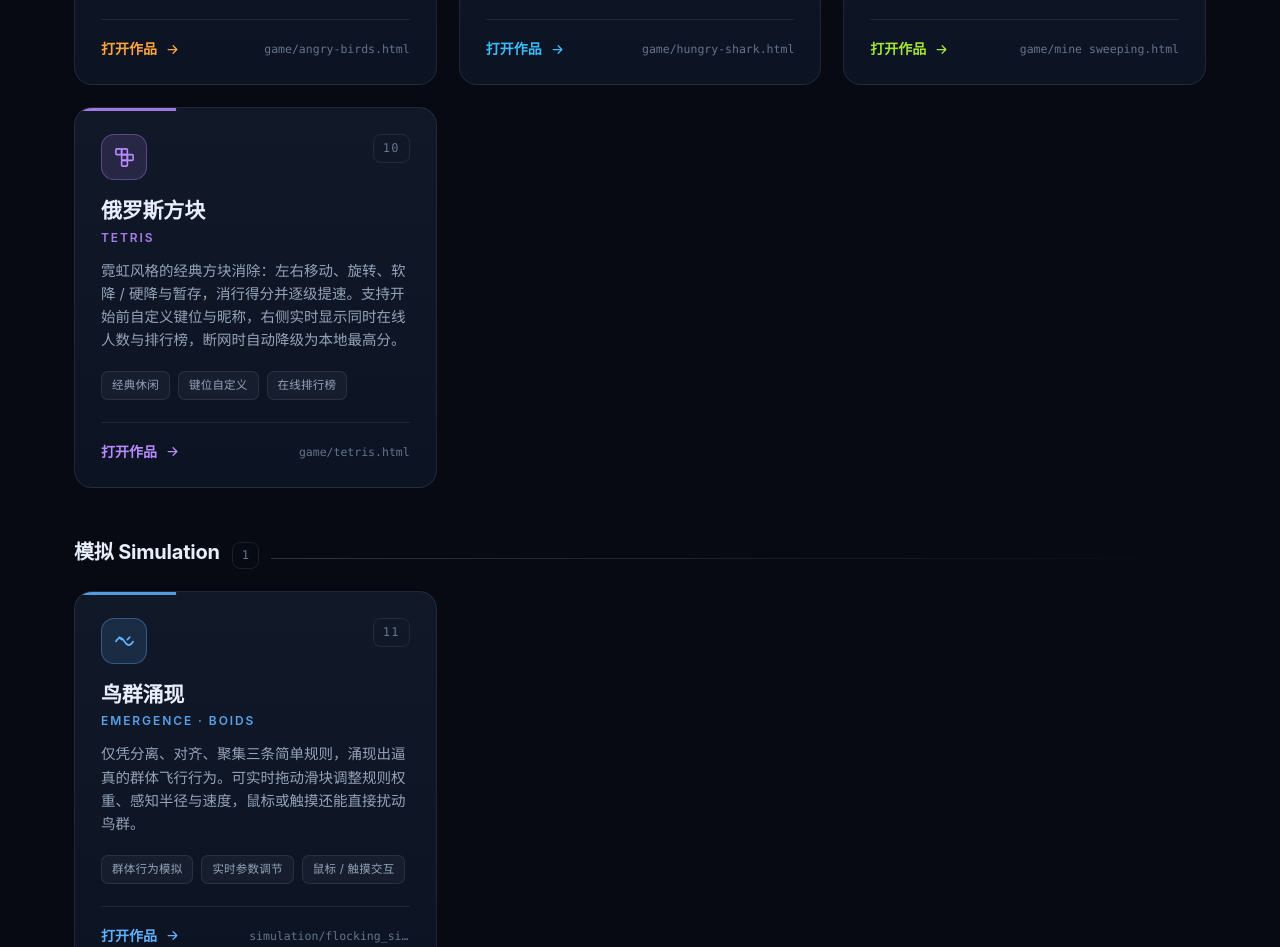
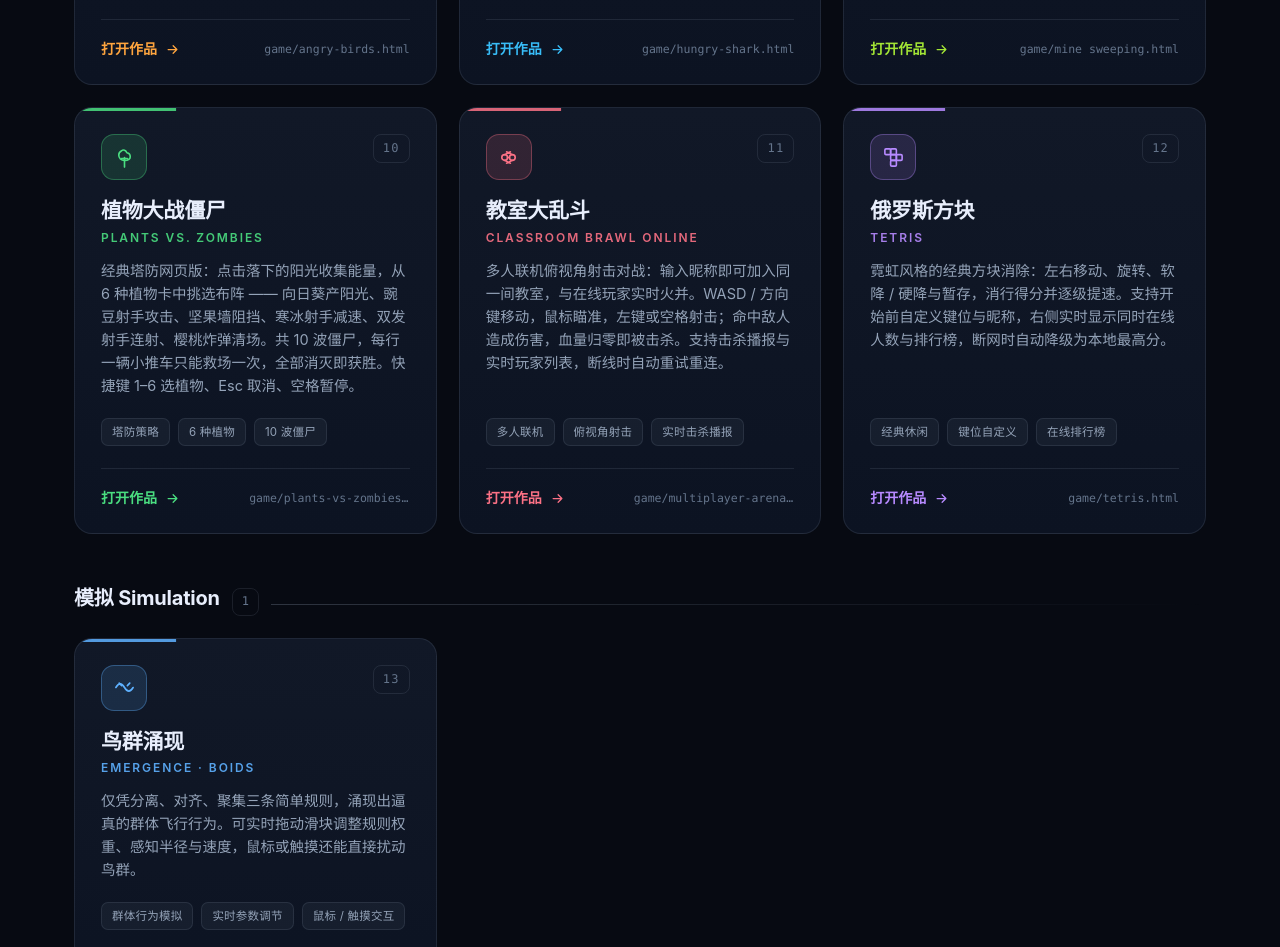
Before and after one commit to Niels2006/showroom, a plain HTML site: page index.html in a window 1280 px wide. Shown: the part 1853-2800 px from the top of the page. Drawn offline with Linux system fonts and the light colour scheme.

Commit message:
Add Plants vs. Zombies and Classroom Brawl cards to gallery

```diff
--- a/index.html
+++ b/index.html
@@ -29,6 +29,8 @@
     --accent-j:#a3e635;
     --accent-k:#f2a93b;
     --accent-l:#7cc4ff;
+    --accent-m:#4ade80;
+    --accent-n:#fb7185;
   }
 
   *{box-sizing:border-box;margin:0;padding:0}
@@ -408,6 +410,9 @@
   .card:nth-child(7){animation-delay:.41s}
   .card:nth-child(8){animation-delay:.47s}
   .card:nth-child(9){animation-delay:.53s}
+  .card:nth-child(10){animation-delay:.59s}
+  .card:nth-child(11){animation-delay:.65s}
+  .card:nth-child(12){animation-delay:.71s}
 
   @media (max-width:640px){
     header.hero{padding:60px 0 34px}
@@ -438,16 +443,16 @@
       街机游戏、物理弹射、深海生存、多人对战、群体行为模拟，以及可离线研习的 3D 电子学与机械课程 —— 点开即可体验。
     </p>
     <div class="hero-meta">
-      <div class="stat"><b>13</b><span>件作品</span></div>
+      <div class="stat"><b>15</b><span>件作品</span></div>
       <div class="stat"><b>3</b><span>个分类</span></div>
-      <div class="stat"><b>12</b><span>纯前端 · 免安装</span></div>
+      <div class="stat"><b>14</b><span>纯前端 · 免安装</span></div>
     </div>
   </header>
 
   <!-- ══════════ 游戏 ══════════ -->
   <div class="section-head">
     <h2>游戏 Game</h2>
-    <span class="count">10</span>
+    <span class="count">12</span>
     <div class="line"></div>
   </div>
 
@@ -725,6 +730,66 @@
       </div>
     </a>
 
+    <!-- 植物大战僵尸 -->
+    <a class="card" href="game/plants-vs-zombies.html" target="_blank" rel="noopener" style="--accent:var(--accent-m)">
+      <div class="card-top">
+        <div class="icon">
+          <svg viewBox="0 0 24 24" fill="none" stroke="currentColor" stroke-width="1.7" stroke-linecap="round" stroke-linejoin="round">
+            <path d="M12 22v-7"/>
+            <path d="M12 15c-3.5 0-6-2.2-6-5.5 0-2 1.2-3.6 3-4.5C10.8 3.2 13.4 4.5 14.5 7c2 .4 3.5 2 3.5 4.2C18 14 15.5 15 12 15Z"/>
+            <path d="M12 15v-3M9 13h6"/>
+          </svg>
+        </div>
+        <span class="card-index">10</span>
+      </div>
+      <h3>植物大战僵尸<span class="en">Plants vs. Zombies</span></h3>
+      <p class="desc">
+        经典塔防网页版：点击落下的阳光收集能量，从 6 种植物卡中挑选布阵 —— 向日葵产阳光、豌豆射手攻击、坚果墙阻挡、寒冰射手减速、双发射手连射、樱桃炸弹清场。共 10 波僵尸，每行一辆小推车只能救场一次，全部消灭即获胜。快捷键 1–6 选植物、Esc 取消、空格暂停。
+      </p>
+      <div class="tags">
+        <span class="tag">塔防策略</span>
+        <span class="tag">6 种植物</span>
+        <span class="tag">10 波僵尸</span>
+      </div>
+      <div class="card-foot">
+        <span class="open-link">
+          打开作品
+          <svg viewBox="0 0 24 24" fill="none" stroke="currentColor" stroke-width="2" stroke-linecap="round" stroke-linejoin="round"><path d="M5 12h14M13 6l6 6-6 6"/></svg>
+        </span>
+        <span class="path">game/plants-vs-zombies.html</span>
+      </div>
+    </a>
+
+    <!-- 教室大乱斗 -->
+    <a class="card" href="game/multiplayer-arena.html" target="_blank" rel="noopener" style="--accent:var(--accent-n)">
+      <div class="card-top">
+        <div class="icon">
+          <svg viewBox="0 0 24 24" fill="none" stroke="currentColor" stroke-width="1.7" stroke-linecap="round" stroke-linejoin="round">
+            <circle cx="8" cy="12" r="3"/>
+            <circle cx="16" cy="12" r="3"/>
+            <path d="M11 12h2M8 9l6-3M16 9l-6-3M8 15l6 3M16 15l-6 3"/>
+          </svg>
+        </div>
+        <span class="card-index">11</span>
+      </div>
+      <h3>教室大乱斗<span class="en">Classroom Brawl Online</span></h3>
+      <p class="desc">
+        多人联机俯视角射击对战：输入昵称即可加入同一间教室，与在线玩家实时火并。WASD / 方向键移动，鼠标瞄准，左键或空格射击；命中敌人造成伤害，血量归零即被击杀。支持击杀播报与实时玩家列表，断线时自动重试重连。
+      </p>
+      <div class="tags">
+        <span class="tag">多人联机</span>
+        <span class="tag">俯视角射击</span>
+        <span class="tag">实时击杀播报</span>
+      </div>
+      <div class="card-foot">
+        <span class="open-link">
+          打开作品
+          <svg viewBox="0 0 24 24" fill="none" stroke="currentColor" stroke-width="2" stroke-linecap="round" stroke-linejoin="round"><path d="M5 12h14M13 6l6 6-6 6"/></svg>
+        </span>
+        <span class="path">game/multiplayer-arena.html</span>
+      </div>
+    </a>
+
     <!-- 俄罗斯方块 -->
     <a class="card" href="game/tetris.html" target="_blank" rel="noopener" style="--accent:var(--accent-e)">
       <div class="card-top">
@@ -737,7 +802,7 @@
             <rect x="9" y="15" width="6" height="6" rx="1.2"/>
           </svg>
         </div>
-        <span class="card-index">10</span>
+        <span class="card-index">12</span>
       </div>
       <h3>俄罗斯方块<span class="en">Tetris</span></h3>
       <p class="desc">
@@ -777,7 +842,7 @@
             <path d="M6.5 7.5 9 10M17.5 7.5 15 10"/>
           </svg>
         </div>
-        <span class="card-index">11</span>
+        <span class="card-index">13</span>
       </div>
       <h3>鸟群涌现<span class="en">Emergence · Boids</span></h3>
       <p class="desc">
@@ -819,7 +884,7 @@
             <path d="M9.8 9.4v5.2M12 9.4v5.2M14.2 9.4v5.2"/>
           </svg>
         </div>
-        <span class="card-index">12</span>
+        <span class="card-index">14</span>
       </div>
       <h3>电子学 101<span class="en">Electronics 101 · Mirror</span></h3>
       <p class="desc">
@@ -854,7 +919,7 @@
             <circle cx="12" cy="12" r="8"/>
           </svg>
         </div>
-        <span class="card-index">13</span>
+        <span class="card-index">15</span>
       </div>
       <h3>机械入门 101<span class="en">Mechanical 101</span></h3>
       <p class="desc">
```
